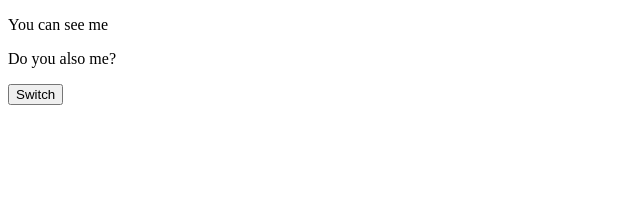
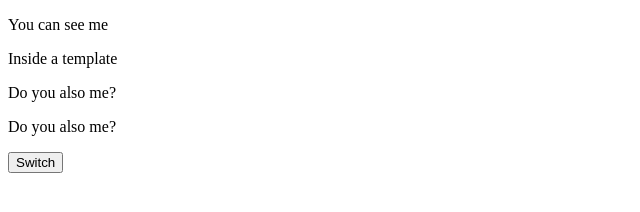
Before and after one commit to Frankmwangi/VUE-TUTORIALS, a plain HTML site: page index.html in a window 1280 px wide. Shown: the whole page, without its empty margins (0-640 px from the left). Drawn offline with Linux system fonts and the light colour scheme.

Commit message:
use of templates in v-if property

```diff
--- a/index.html
+++ b/index.html
@@ -13,6 +13,10 @@
     <div id="app">
     <p v-if="show">You can see me</p>
     <p v-else="show">Now you can see me</p>
+    <template v-if="show">
+        <P>Inside a template</P>
+        <p>Do you also me? </p>
+    </template>
     <p>Do you also me? </p>
     <button @click="show=!show">Switch</button>
     </div>
```
